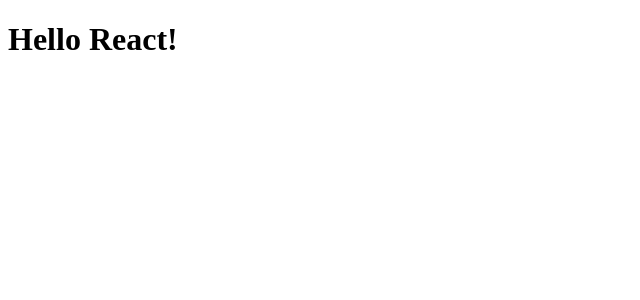
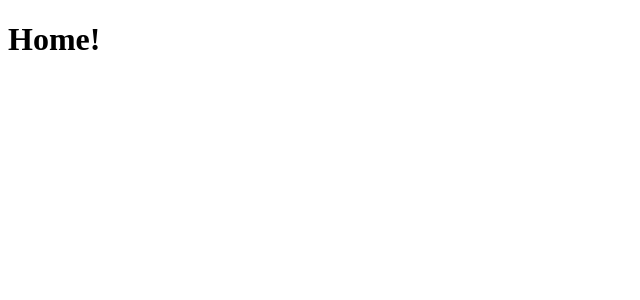
Before and after one commit to chespisan/test_mercado_libre, a React app in the folder client/: page / in a window 1280 px wide. Shown: the top 300 px of the page, without its empty margins (0-640 px from the left). Built offline with nearby package versions, Linux system fonts and the light colour scheme.

Commit message:
feat: created structure init

```diff
--- a/client/package.json
+++ b/client/package.json
@@ -11,6 +11,7 @@
   "author": "Sergio Sanchez",
   "license": "MIT",
   "dependencies": {
+    "axios": "^0.21.1",
     "node-sass": "^6.0.0",
     "react": "^17.0.2",
     "react-dom": "^17.0.2",
--- a/client/src/App.jsx
+++ /dev/null
@@ -1,11 +0,0 @@
-import React from 'react'
-import { hot } from 'react-hot-loader/root'
-
-const App = () => {
-
-
-  return <h1>Hello React!</h1>
-
-}
-
-export default hot(App)
--- /dev/null
+++ b/client/src/containers/home/Home.jsx
@@ -0,0 +1,11 @@
+import React from 'react'
+
+const Home = () => {
+  return (
+    <div>
+      <h1>Home!</h1>
+    </div>
+  )
+}
+
+export default Home
--- a/client/src/index.js
+++ b/client/src/index.js
@@ -1,5 +1,5 @@
 import React from 'react'
 import ReactDOM from 'react-dom'
-import App from './App'
+import App from '@routes/App'
 
 ReactDOM.render(<App />, document.getElementById('app'))
--- /dev/null
+++ b/client/src/routes/App.jsx
@@ -0,0 +1,19 @@
+import React from 'react'
+import { BrowserRouter as Router, Route, Switch } from 'react-router-dom'
+import { hot } from 'react-hot-loader/root'
+import Home from '@containers/home/Home'
+
+const App = () => {
+
+
+  return (
+    <Router>
+      <Switch>
+        <Route exact path='/' component={Home}></Route>
+      </Switch>
+    </Router>
+  )
+
+}
+
+export default hot(App)
```
Also changed, not shown: client/src/components/header/Header.tsx (added, +7 -0 lines), client/src/components/input/Input.jsx (added, +11 -0 lines), client/src/styles/variables.scss (added, +7 -0 lines), 1 other file (tests, documents, lock files or other folders).
